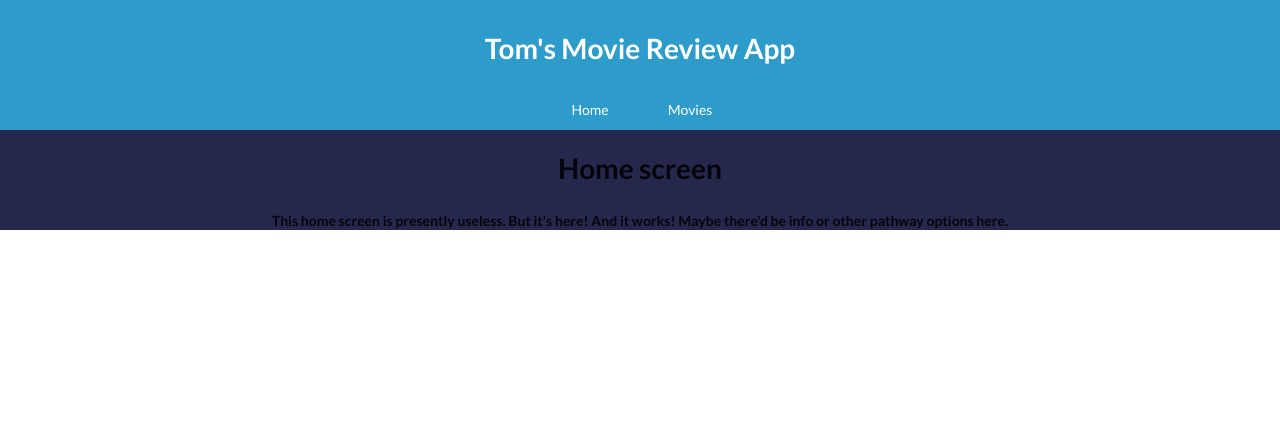
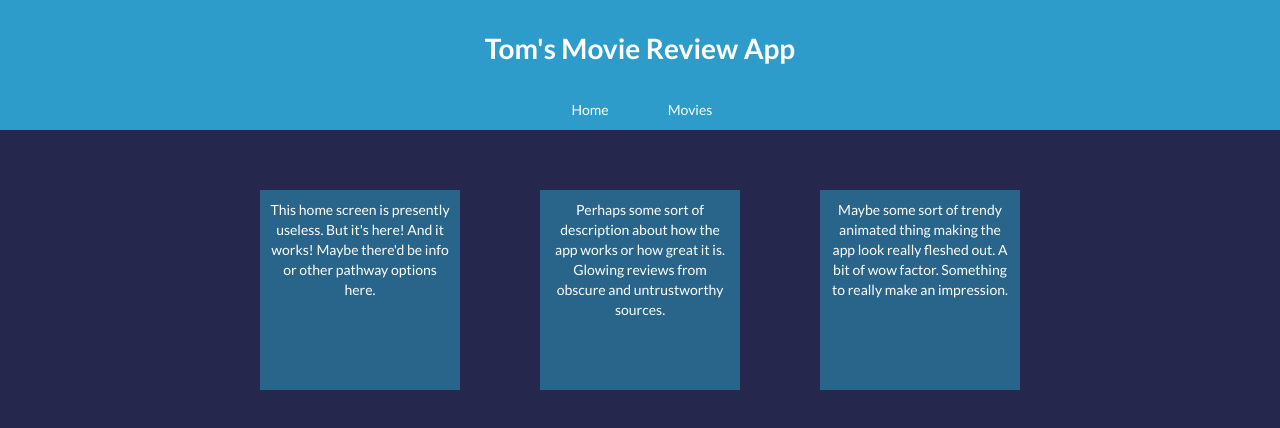
Before and after one commit to Tomuke-H/movies, a React (Create React App) app in the folder client/: page / in a window 1280 px wide. Shown: the top 428 px of the page. Built offline with nearby package versions, Linux system fonts and the light colour scheme.

Commit message:
home styling

```diff
--- a/client/src/App.css
+++ b/client/src/App.css
@@ -1,4 +1,5 @@
 .App {
   text-align: center;
   background-color: #25274d;
+  min-height: 1400px;
 }
--- /dev/null
+++ b/client/src/components/Home.css
@@ -0,0 +1,49 @@
+.card-wrapper {
+    display: flex;
+    flex-direction: row;
+    align-items: baseline;
+    justify-content: center;
+    height: 1200px;
+}
+
+.card1 {
+    background-color: #29648a;
+    height: 200px;
+    width: 200px;
+    color: white;
+    margin: 40px;
+    padding: 10px;
+    animation-name: appear;
+    animation-duration: 2s;
+}
+
+.card2 {
+    background-color: #29648a;
+    height: 200px;
+    width: 200px;
+    color: white;
+    margin: 40px;
+    padding: 10px;
+    animation-name: appear;
+    animation-duration: 3s;
+}
+
+.card3 {
+    background-color: #29648a;
+    height: 200px;
+    width: 200px;
+    color: white;
+    margin: 40px;
+    padding: 10px;
+    animation-name: appear;
+    animation-duration: 4s;
+}
+
+@keyframes appear {
+    from {
+        opacity: 0%;
+    }
+    to {
+        opacity: 100%;
+    }
+}
--- a/client/src/components/Home.js
+++ b/client/src/components/Home.js
@@ -1,10 +1,12 @@
 import React from 'react';
+import "./Home.css"
 
 const Home = () => {
     return (
-        <div>
-            <h1>Home screen</h1>
-            <h5>This home screen is presently useless. But it's here! And it works! Maybe there'd be info or other pathway options here.</h5>
+        <div className="card-wrapper">
+            <p className="card1">This home screen is presently useless. But it's here! And it works! Maybe there'd be info or other pathway options here.</p>
+            <p className="card2">Perhaps some sort of description about how the app works or how great it is. Glowing reviews from obscure and untrustworthy sources.</p>
+            <p className="card3">Maybe some sort of trendy animated thing making the app look really fleshed out. A bit of wow factor. Something to really make an impression.</p>
         </div>
     )
 }
--- a/client/src/components/Movie.css
+++ b/client/src/components/Movie.css
@@ -7,6 +7,18 @@
     margin: 30px;
     width: 550px;
     box-shadow: rgba(0, 0, 0, 0.50) 0px 14px 28px, rgba(0, 0, 0, 0.45) 0px 10px 10px;
+    animation-name: appear;
+    animation-duration: .75s;
+}
+
+@keyframes appear {
+    from {
+        opacity: 0%;
+    }
+
+    to {
+        opacity: 100%;
+    }
 }
 
 .movie-card {
--- a/client/src/components/MovieForm.css
+++ b/client/src/components/MovieForm.css
@@ -7,6 +7,8 @@
     justify-content: space-between;
     width: 100%;
     height: 100%;
+    animation-name: appear;
+    animation-duration: 1s;
 }
 
 .fill-the-space {
--- a/client/src/components/Review.css
+++ b/client/src/components/Review.css
@@ -6,6 +6,18 @@
     align-items: center;
     box-shadow: rgba(0, 0, 0, 0.50) 0px 14px 28px, rgba(0, 0, 0, 0.45) 0px 10px 10px;
     width: 500px;
+    animation-name: appear;
+    animation-duration: .75s;
+}
+
+@keyframes appear {
+    from {
+        opacity: 0%;
+    }
+
+    to {
+        opacity: 100%;
+    }
 }
 
 .review-wrapper {
--- a/client/src/components/ReviewForm.css
+++ b/client/src/components/ReviewForm.css
@@ -5,6 +5,8 @@
     flex-direction: column;
     align-items: center;
     width: 100%;
+    animation-name: appear;
+    animation-duration: 1s;
 }
 .review-form__wrapper {
     width: 100%;
```
